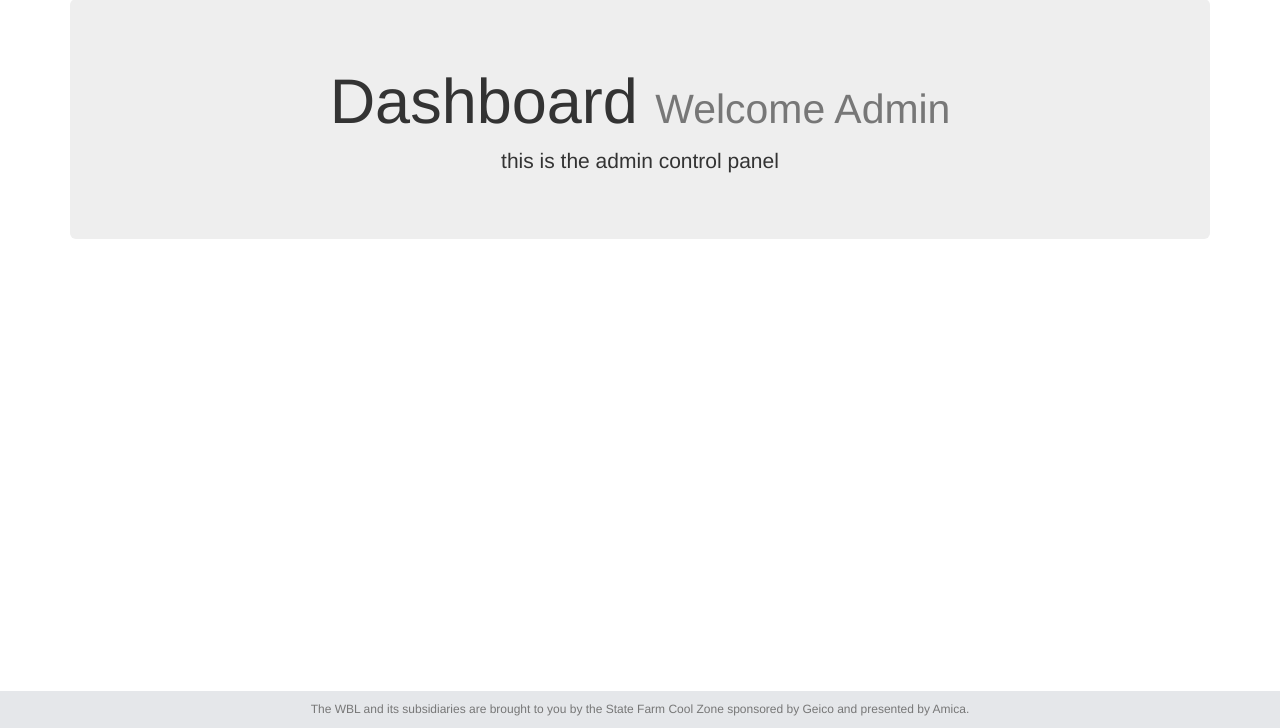
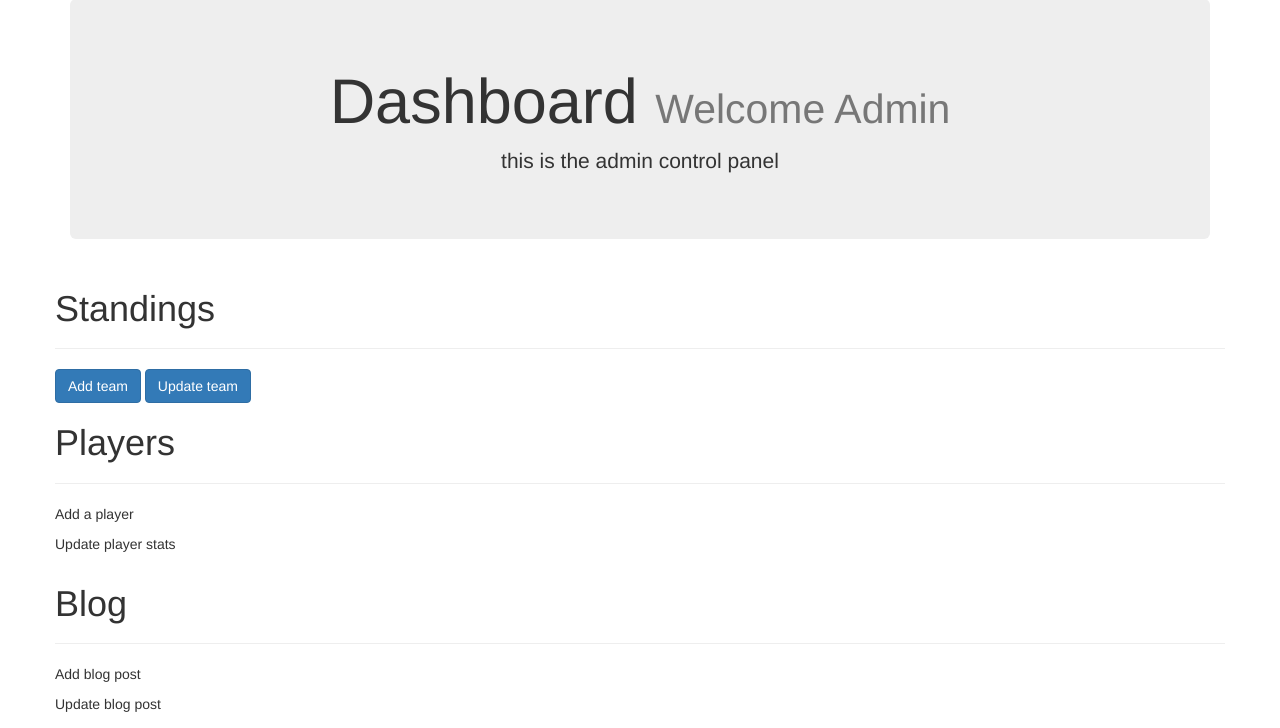
Before and after one commit to Alec1017/Sports-stats-and-blog-app, a Flask app: page /dashboard in a window 1280 px wide. Shown: the part 72-800 px from the top of the page. Run offline with Flask 2, Linux system fonts and the light colour scheme; the visitor is signed in with stand-in values (Sample User, id 1); some libraries are stand-ins or nearby versions.

Commit message:
added ability to add/edit teams in standings

```diff
--- a/app/templates/admin_dashboard.html
+++ b/app/templates/admin_dashboard.html
@@ -7,4 +7,19 @@
         <h1>Dashboard <small>Welcome Admin</small></h1>
         <p class="lead">this is the admin control panel</p>
     </div>
+    <div class="row">
+        <h1>Standings</h1><hr>
+        <a href="/add_team" class="btn btn-primary">Add team</a>
+        <a href="/update_team" class="btn btn-primary">Update team</a>
+    </div>
+    <div class="row">
+        <h1>Players</h1><hr>
+        <p>Add a player</p>
+        <p>Update player stats</p>
+    </div>
+    <div class="row">
+        <h1>Blog</h1><hr>
+        <p>Add blog post</p>
+        <p>Update blog post</p>
+    </div>
 {% endblock %}
--- a/app/templates/home.html
+++ b/app/templates/home.html
@@ -8,4 +8,7 @@
         <h1>Welcome to the WBL website</h1>
         <p class="lead">this application is built on the Flask framework</p>
     </div>
+
+    <!-- add the footer -->
+    {% include 'includes/_footer.html' %}
 {% endblock %}
--- a/app/templates/layout.html
+++ b/app/templates/layout.html
@@ -16,9 +16,6 @@
 
             <!-- all other html files are rendered here -->
             {% block body %}{% endblock %}
-
-            <!-- add the footer -->
-            {% include 'includes/_footer.html' %}
         </div>
 
         <script src="https://code.jquery.com/jquery-3.3.1.min.js"></script>
--- a/app/views.py
+++ b/app/views.py
@@ -1,8 +1,11 @@
-from flask import render_template, request, session, url_for, redirect, flash
+from flask import render_template, session, url_for, redirect, flash
 from passlib.hash import sha256_crypt
+import pandas as pd
 from functools import wraps
+import logging
 
 from app import app, mongo
+from app.forms import LoginForm, TeamForm
 
 
 # Decorator to check if admin is logged in
@@ -24,8 +27,10 @@ def home():
 
 @app.route('/standings')
 def standings():
-    # TODO: populate standings with database data
-    return render_template('standings.html')
+    teams = list(mongo.db.teams.find())
+    teams_df = pd.DataFrame(teams).sort_values(by=['points'], ascending=False)
+
+    return render_template('standings.html', teams=teams_df.to_dict(orient='records'))
 
 
 @app.route('/dashboard')
@@ -36,9 +41,11 @@ def admin_dashboard():
 
 @app.route('/admin', methods=['GET', 'POST'])
 def admin_login():
-    if request.method == 'POST':
-        username = request.form['username']
-        password = request.form['password']
+    login_form = LoginForm()
+
+    if login_form.validate_on_submit():
+        username = login_form.username.data
+        password = login_form.password.data
 
         admin = mongo.db.users.find_one({'username': username})
 
@@ -49,9 +56,9 @@ def admin_login():
 
         session['admin_logged_in'] = True
         flash('Admin is successfully logged in', 'success')
+        return redirect(url_for('admin_dashboard'))
 
-        return redirect(url_for('admin_dashboard'))
-    return render_template('admin_login.html')
+    return render_template('admin_login.html', form=login_form)
 
 
 @app.route('/logout')
@@ -60,3 +67,23 @@ def logout():
     session.clear()
     flash('You have successfully logged out', 'success')
     return redirect(url_for('home'))
+
+
+@app.route('/add_team', methods=['GET', 'POST'])
+@admin_logged_in
+def add_team():
+    team_form = TeamForm()
+
+    if team_form.validate_on_submit():
+        team = {
+            'name': team_form.team_name.data,
+            'captain': team_form.team_captain.data,
+            'points': team_form.points.data
+        }
+
+        mongo.db.teams.insert_one(team)
+
+        flash('{} successfully added.'.format(team['name']), 'success')
+        return redirect(url_for('add_team'))
+
+    return render_template('admin_add_team.html', form=team_form)
--- a/requirements.txt
+++ b/requirements.txt
@@ -5,7 +5,12 @@ Flask-WTF==0.14.2
 itsdangerous==0.24
 Jinja2==2.10
 MarkupSafe==1.0
+numpy==1.14.3
+pandas==0.22.0
 passlib==1.7.1
 pymongo==3.6.1
+python-dateutil==2.7.3
+pytz==2018.4
+six==1.11.0
 Werkzeug==0.14.1
 WTForms==2.1
```
Also changed, not shown: app/forms.py (added, +14 -0 lines), app/templates/admin_add_team.html (added, +28 -0 lines), app/templates/includes/_utils.html (added, +9 -0 lines), app/templates/standings.html (+7 -23 lines).
